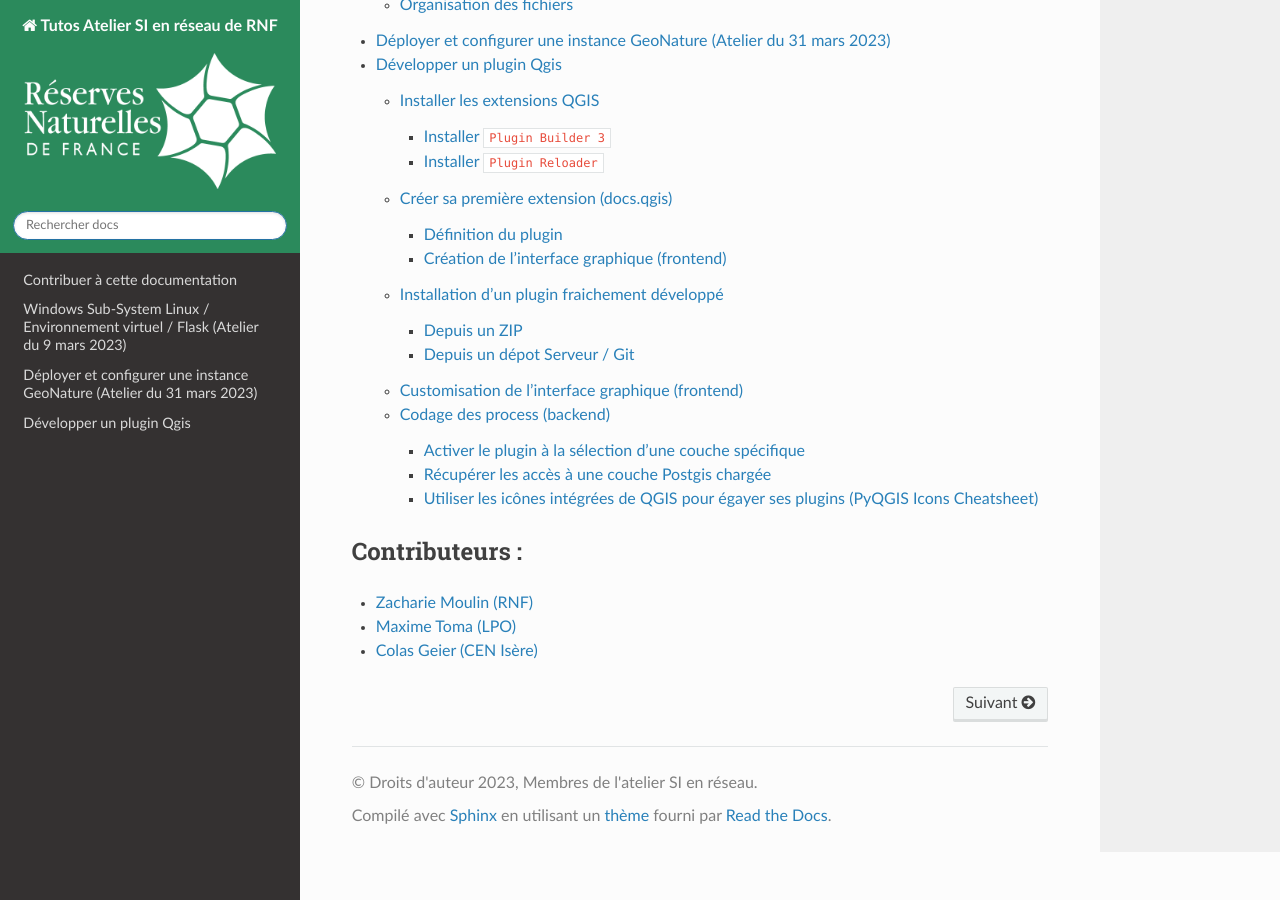
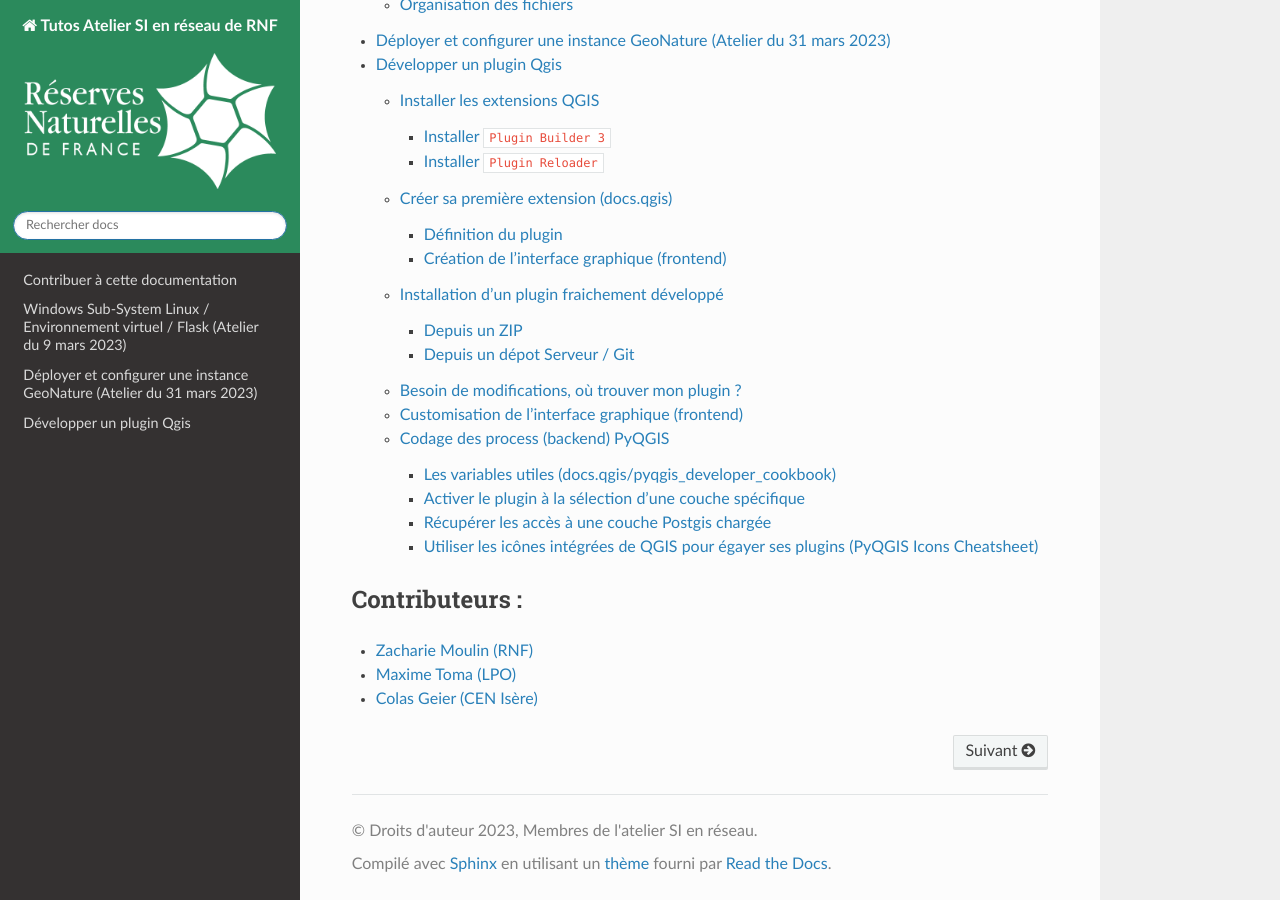
Before and after one commit to RNF-SI/tutos_atelier_si, a Sphinx documentation site: the page built from source/index.rst, in a window 1280 px wide and 900 px high, scrolled down 888 px. Built offline with Sphinx 7.4.7 and the Read the Docs theme 2.0.0, drawn with Linux system fonts in a browser that asks for light colours; part of the change alters nothing that is shown.

Commit message:
update docs qgis_builder

```diff
--- a/source/qgis_builder.rst
+++ b/source/qgis_builder.rst
@@ -3,6 +3,14 @@ Développer un plugin Qgis
 
 | source `geotribu <https://static.geotribu.fr/articles/2010/2010-09-23_creer_ses_propres_plugin_qgis/>`_ (un peu ancienne mais qui donne une trame)
 | source `docs.qgis <https://docs.qgis.org/3.28/fr/docs/pyqgis_developer_cookbook/plugins/plugins.html#getting-started>`_
+
+**A savoir :**
+
+   - Dans un QGIS configurer en Français, un plugin est appelé une ``Extensions``.
+   - Une fois développé, le plugin s'intalle et se met à jour au travers du gestionnaire d'Extensions.
+
+   .. image:: /_static/qgis_builder/extensions.png
+
 
 Installer les extensions QGIS
 -----------------------------
@@ -213,7 +221,7 @@ Depuis un dépot Serveur / Git
                <deprecated>False</deprecated>
                <tracker>https://framagit.org/.../.../monAutrePlugin/issues</tracker>
                <repository>https://framagit.org/.../.../monAutrePlugin</repository>
-               <tags>mnt,craig,cen38</tags>
+               <tags>Python,RNF, ... </tags>
                <downloads></downloads>
                <average_vote></average_vote>
                <rating_votes></rating_votes>
@@ -226,10 +234,22 @@ Depuis un dépot Serveur / Git
    3. Dans le menu de droite, sélectionnez l'onglet « Paramètres ».
    4. Ajouter un nouveau dépot en saisissant la localité de votre fichier HTML.
 
+Besoin de modifications, où trouver mon plugin ?
+------------------------------------------------
+
+   Vous l'avez probablement perçu, une fois installé un plugin en développement a très souvent besoin d'être modifié, adapté, paufiné. Pour se faire, il est souvent plus confortable d'aller modifier votre plugin directement dans les dossiers de QGIS. Ainsi, à chaque modification d'un fichier, il vous suffira de recharger votre plugin à l'aide de ``Plugin Reloader`` pour constater le résultat.
+
+   Pour identifier le dossier d'installation de votre plugin :
+
+   - Ouvrez le gestionnaire d'extensions ``Extensions > Installées``.
+   - Cliquer sur le numéro de version en face de la variable ``Version installée  X.Y.Z``.
+
+      .. image:: ./_static/qgis_builder/version_installee.png
+
 Customisation de l'interface graphique (frontend)
 -------------------------------------------------
 
-   Ouvrez le fichier ``.ui``  de votre plugin, installé dans votre QGIS, à l'aide de QT Designer.
+   Ouvrez le fichier ``.ui``  de votre plugin (cf. `Besoin de modifications, où trouver mon plugin ?`_), installé dans votre QGIS, à l'aide de QT Designer.
 
 
       .. video:: ./_static/qgis_builder/custom_frontend.webm
@@ -246,80 +266,99 @@ Customisation de l'interface graphique (frontend)
    |   - Insérer le widget ``QsgAuthConfigSelect``, permettra aux utilisateurs de sélectionner un identifiant stocké dans son coffre-fort de mot de passe.
    |   - Insérer le widget ``QLineEdit`` pour la saisie de l'identifiant et le widget ``QsgPasswordLineEdit`` pour la saisie du mot de passe.
 
-Codage des process (backend)
-----------------------------
+Codage des process (backend) PyQGIS
+-----------------------------------
 
-Voici différentes ressources documentaires pouvant vous être utile dans votre développement :
+   Voici différentes ressources documentaires pouvant vous être utile dans votre développement :
 
-- source `doc.qt.io <https://doc.qt.io/qtforpython/index.html>`_
-- source `qgis.org  <https://qgis.org/pyqgis/master/index.html>`_
-- source `pythonguis <https://www.pythonguis.com/tutorials/creating-your-first-pyqt-window/>`_
-- source `riverbankcomputing <https://www.riverbankcomputing.com/static/Docs/PyQt5/>`_
+   - source `docs.qgis.org/pyqgis_developer_cookbook <https://docs.qgis.org/3.28/fr/docs/pyqgis_developer_cookbook/cheat_sheet.html>`_
+   - source `doc.qt.io <https://doc.qt.io/qtforpython/index.html>`_
+   - source `qgis.org  <https://qgis.org/pyqgis/master/index.html>`_
+   - source `pythonguis <https://www.pythonguis.com/tutorials/creating-your-first-pyqt-window/>`_
+   - source `riverbankcomputing <https://www.riverbankcomputing.com/static/Docs/PyQt5/>`_
 
+
+   Pour coder les processus de votre plugin, vous aurez besoin à minima de modifier le fichier ``monPlugin.py``.
+
+   | Pour chaque éléments placés sur votre interface graphique, il vous faudra :
+   |    - Soit, lui attribuer un objet PyQGIS (objet Python de qgis)
+   |    - Soit, récupérer le résultat de l'objet.
+   |    - Soit, les 2 mon capitaine !
+
+
+Les variables utiles (`docs.qgis/pyqgis_developer_cookbook <https://docs.qgis.org/3.28/fr/docs/pyqgis_developer_cookbook/cheat_sheet.html#>`_)
+~~~~~~~~~~~~~~~~~~~~~~~~~~~~~~~~~~~~~~~~~~~~~~~~~~~~~~~~~~~~~~~~~~~~~~~~~~~~~~~~~~~~~~~~~~~~~~~~~~~~~~~~~~~~~~~~~~~~~~~~~~~~~~~~~~~~~~~~~~~~~~~~~~~~
+
+   | - ``iface`` Objet renvoyant à l'interface graphique.
+   | - ``iface.mapCanvas()`` Objet premettant d'accèder au Canevas.
+   | - ``iface.activeLayer()`` Objet identifiant la couche sélectionnée.
+   | - ``QgsProject.instance().mapLayers().values()`` Objet listant les couche du projet.
+   | - Et tellement d'autre encore ! Explorer la/les docs.
 
 Activer le plugin à la sélection d'une couche spécifique
 ~~~~~~~~~~~~~~~~~~~~~~~~~~~~~~~~~~~~~~~~~~~~~~~~~~~~~~~~
 
-.. code-block:: py
+   .. code-block:: py
 
-   class BankPlanGestion:
-      """QGIS Plugin Implementation."""
+      class BankPlanGestion:
+         """QGIS Plugin Implementation."""
 
-      def __init__(self, iface):
-         ...
-         # Save reference to the QGIS interface
-         self.iface = iface
-         self.canvas = self.iface.mapCanvas()
-         self.activeCouche = self.iface.activeLayer()
+         def __init__(self, iface):
+            ...
+            # Save reference to the QGIS interface
+            self.iface = iface
+            self.canvas = self.iface.mapCanvas()
+            self.activeCouche = self.iface.activeLayer()
 
-         ...
+            ...
 
-         self.canvas.selectionChanged.connect(self.toggle)
-         self.iface.layerTreeView().currentLayerChanged.connect(self.toggle)
+            self.canvas.selectionChanged.connect(self.toggle)
+            self.iface.layerTreeView().currentLayerChanged.connect(self.toggle)
 
 
-      def toggle(self):
-         if self.iface.activeLayer():
-            layer = self.iface.activeLayer().dataProvider().dataSourceUri(True)
+         def toggle(self):
+            if self.iface.activeLayer():
+               layer = self.iface.activeLayer().dataProvider().dataSourceUri(True)
 
-            if layer == 'maCoucheSélectionnée':
-               self.actions[0].setEnabled(True)
+               if layer == 'maCoucheSélectionnée':
+                  self.actions[0].setEnabled(True)
+               else:
+                  self.actions[0].setEnabled(False)
+
             else:
                self.actions[0].setEnabled(False)
-
-         else:
-            self.actions[0].setEnabled(False)
 
 
 Récupérer les accès à une couche Postgis chargée
 ~~~~~~~~~~~~~~~~~~~~~~~~~~~~~~~~~~~~~~~~~~~~~~~~
 
-.. code-block:: py
+   .. code-block:: py
 
-   class BankPlanGestion:
-      """QGIS Plugin Implementation."""
+      class BankPlanGestion:
+         """QGIS Plugin Implementation."""
 
-      ...
+         ...
 
-      def get_param_postgisLayer(self):
-         if self.iface.activeLayer():
-            layer_names = [layer.name() for layer in QgsProject.instance().mapLayers().values()]
+         def get_param_postgisLayer(self):
+            if self.iface.activeLayer():
+               layer_names = [layer.name() for layer in QgsProject.instance().mapLayers().values()]
 
-            if 'maTablePostgis' in layer_names:
-               layer = QgsProject.instance().mapLayersByName('maTablePostgis')[0].dataProvider().dataSourceUri(True)
-               self.user = layer.split("user='")[1].split("' ",1)[0]
-               self.password = layer.split("password='")[1].split("' ",1)[0]
-               self.dbname = layer.split("dbname='")[1].split("' ",1)[0]
-               self.host = layer.split("host=")[1].split(" ",1)[0]
-               self.port = layer.split("port=")[1].split(" ",1)[0]
-            else :
-               self.user = None
-               self.password = None
-               self.dbname = None
-               self.host = None
-               self.port = None
+               if 'maTablePostgis' in layer_names:
+                  layer = QgsProject.instance().mapLayersByName('maTablePostgis')[0].dataProvider().dataSourceUri(True)
+                  self.user = layer.split("user='")[1].split("' ",1)[0]
+                  self.password = layer.split("password='")[1].split("' ",1)[0]
+                  self.dbname = layer.split("dbname='")[1].split("' ",1)[0]
+                  self.host = layer.split("host=")[1].split(" ",1)[0]
+                  self.port = layer.split("port=")[1].split(" ",1)[0]
+               else :
+                  self.user = None
+                  self.password = None
+                  self.dbname = None
+                  self.host = None
+                  self.port = None
 
 
 Utiliser les icônes intégrées de QGIS pour égayer ses plugins (PyQGIS Icons Cheatsheet)
 ~~~~~~~~~~~~~~~~~~~~~~~~~~~~~~~~~~~~~~~~~~~~~~~~~~~~~~~~~~~~~~~~~~~~~~~~~~~~~~~~~~~~~~~
-source `geotribu/articles/2023/2023-03-24 <https://static.geotribu.fr/articles/2023/2023-03-24_pyqgis-icones-cheatsheet-automatisation/?utm_campaign=feed-syndication&utm_medium=RSS&utm_source=rss-feed&utm_source=Geotribu&utm_campaign=7e395e4c85-RSS_EMAIL_CAMPAIGN_WEEKLY&utm_medium=email&utm_term=0_6c4efaf092-7e395e4c85-549540402>`_
+   | source `geotribu/articles/2023/2023-03-24 <https://static.geotribu.fr/articles/2023/2023-03-24_pyqgis-icones-cheatsheet-automatisation/?utm_campaign=feed-syndication&utm_medium=RSS&utm_source=rss-feed&utm_source=Geotribu&utm_campaign=7e395e4c85-RSS_EMAIL_CAMPAIGN_WEEKLY&utm_medium=email&utm_term=0_6c4efaf092-7e395e4c85-549540402>`_
+   | source `pyqgis-icons-cheatsheet.geotribu <https://pyqgis-icons-cheatsheet.geotribu.fr/#themesdefault>`_
```
Also changed, not shown: source/_static/qgis_builder/extensions.png (added), source/_static/qgis_builder/version_installee.png (added).
